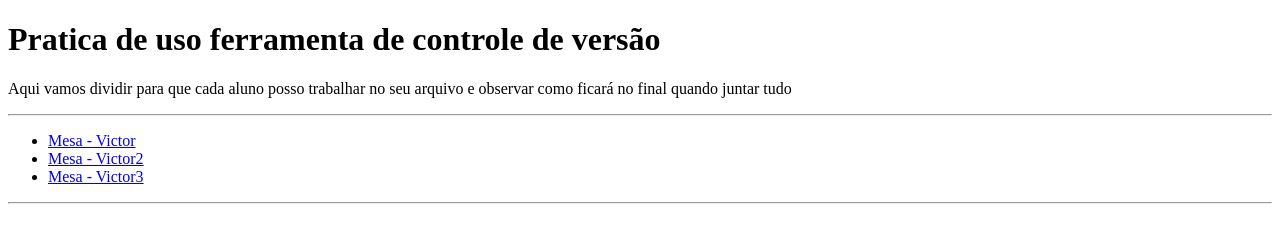
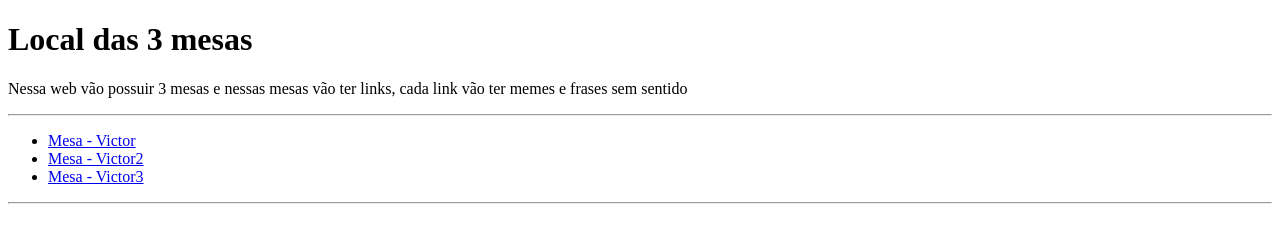
Before and after one commit to Victorminamihara1/TrabalhoRobson12-09, a plain HTML site: page index.html in a window 1280 px wide. Drawn offline with Linux system fonts and the light colour scheme.

Commit message:
Update Index

```diff
--- a/index.html
+++ b/index.html
@@ -4,12 +4,12 @@
     <meta charset="UTF-8">
     <meta http-equiv="X-UA-Compatible" content="IE=edge">
     <meta name="viewport" content="width=device-width, initial-scale=1.0">
-    <title>Teste</title>
+    <title>SITE DAS MESAS</title>
 </head>
 <body>
 
-    <h1>Pratica de uso ferramenta de controle de versão</h1>
-    <p>Aqui vamos dividir para que cada aluno posso trabalhar no seu arquivo e observar como ficará no final quando juntar tudo</p>
+    <h1>Local das 3 mesas</h1>
+    <p> Nessa web vão possuir 3 mesas e nessas mesas vão ter links, cada link vão ter memes e frases sem sentido </p>
     <hr>
     <ul>
         <li><a href="mesa1.html">Mesa - Victor</a></li>
```
